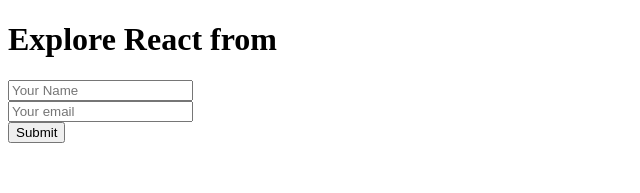
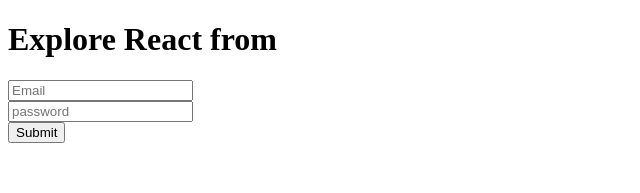
Before and after one commit to tanzid-48/explore-react-from, a React (Vite) app: page / in a window 1280 px wide. Shown: the top 193 px of the page, without its empty margins (0-640 px from the left). Built offline with nearby package versions, Linux system fonts and the light colour scheme.

Commit message:
use form action formData and controlled component

```diff
--- a/src/App.jsx
+++ b/src/App.jsx
@@ -1,5 +1,7 @@
 
 import './App.css'
+import ControlledField from './components/controlledfield/ControlledField'
+import FromAction from './components/fromAction/FromAction'
 import SimpleFrom from './components/simpleFrom/SimpleFrom'
 
 function App() {
@@ -7,7 +9,9 @@
   return (
     <>
    <h1>Explore React from</h1>
-   <SimpleFrom></SimpleFrom>
+   {/* <SimpleFrom></SimpleFrom> */}
+   {/* <FromAction></FromAction> */}
+   <ControlledField></ControlledField>
     </>
   )
 }
--- /dev/null
+++ b/src/components/controlledfield/ControlledField.jsx
@@ -0,0 +1,39 @@
+import React, { useState } from 'react';
+
+const ControlledField = () => {
+
+    const [password,setPassword] = useState('')
+    const [error,setError] = useState('')
+
+    const handleSubmit = (e) =>{
+        e.preventDefault();
+        console.log(e.target.email.value);
+
+    }
+    const handlePasswordOnChange = (e) =>{
+        console.log(e.target.value);
+        setPassword(e.target.value);
+
+        if(password.length < 6){
+            setError('Password Must 6 Charter or longer');
+        }else{
+            setError('')
+        }
+
+
+    }
+    return (
+        <div>
+            <form onSubmit={handleSubmit}>
+               <input type="email" name="email" id="" placeholder='Email' required /> <br />
+               <input type="password" name="password" id="" placeholder='password' onChange={handlePasswordOnChange} defaultValue={password}  required /> <br />
+               <input type="submit" value="Submit" />
+            </form>
+            <p style={{color:'red'}}>
+                <small>{error}</small>
+            </p>
+        </div>
+    );
+};
+
+export default ControlledField;
--- /dev/null
+++ b/src/components/fromAction/FromAction.jsx
@@ -0,0 +1,21 @@
+import React from 'react';
+
+const FromAction = () => {
+
+    const handleFormAction = (formData) =>{
+        console.log(formData.get('name'));
+        console.log(formData.get('email'))
+
+    }
+    return (
+        <div>
+            <form action={handleFormAction}>
+                <input type="text" name='name' placeholder='Name' /><br />
+                <input type="email" name="email" id="" placeholder='Emil' /><br />
+                <input type="submit" value="Submit" />
+            </form>
+        </div>
+    );
+};
+
+export default FromAction;
```
Also changed, not shown: src/___get__from__data.js (+11 -0 lines).
